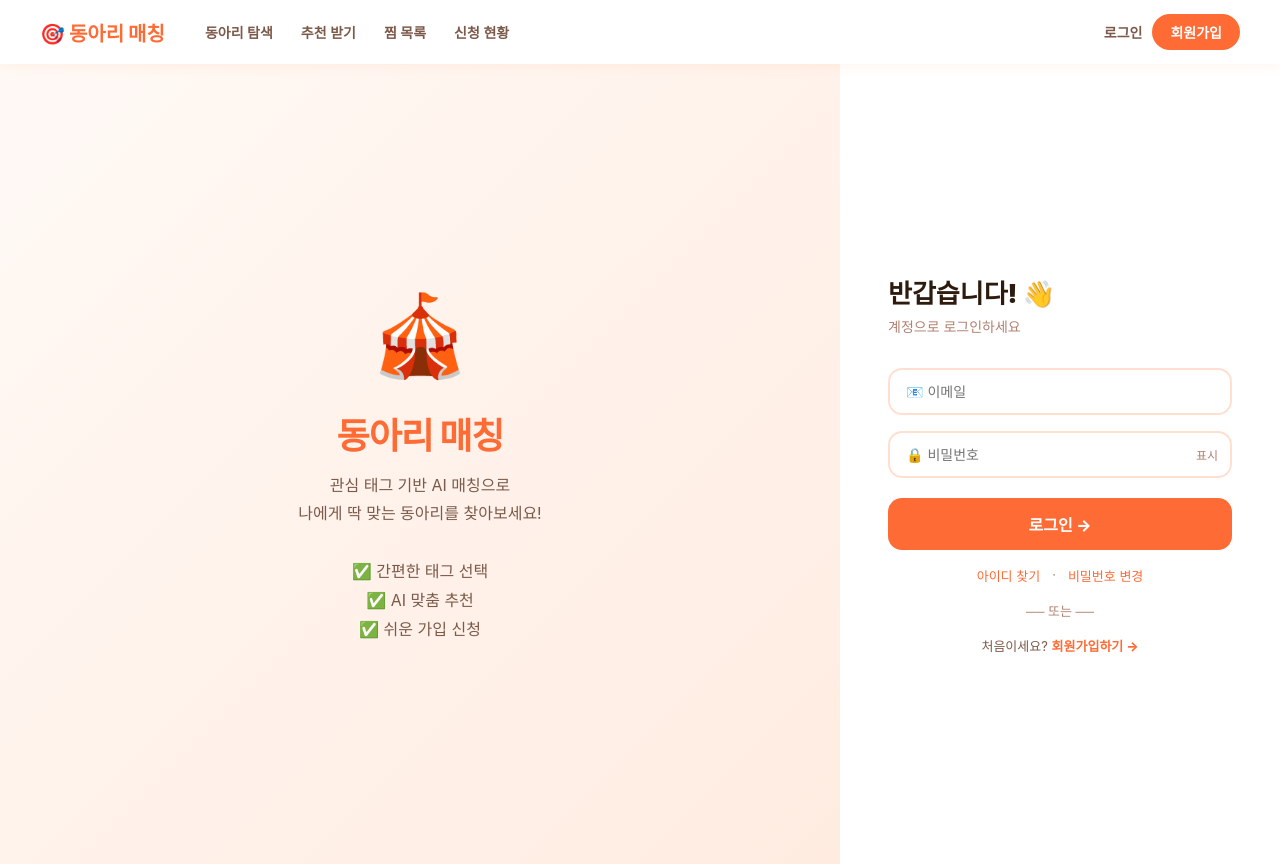
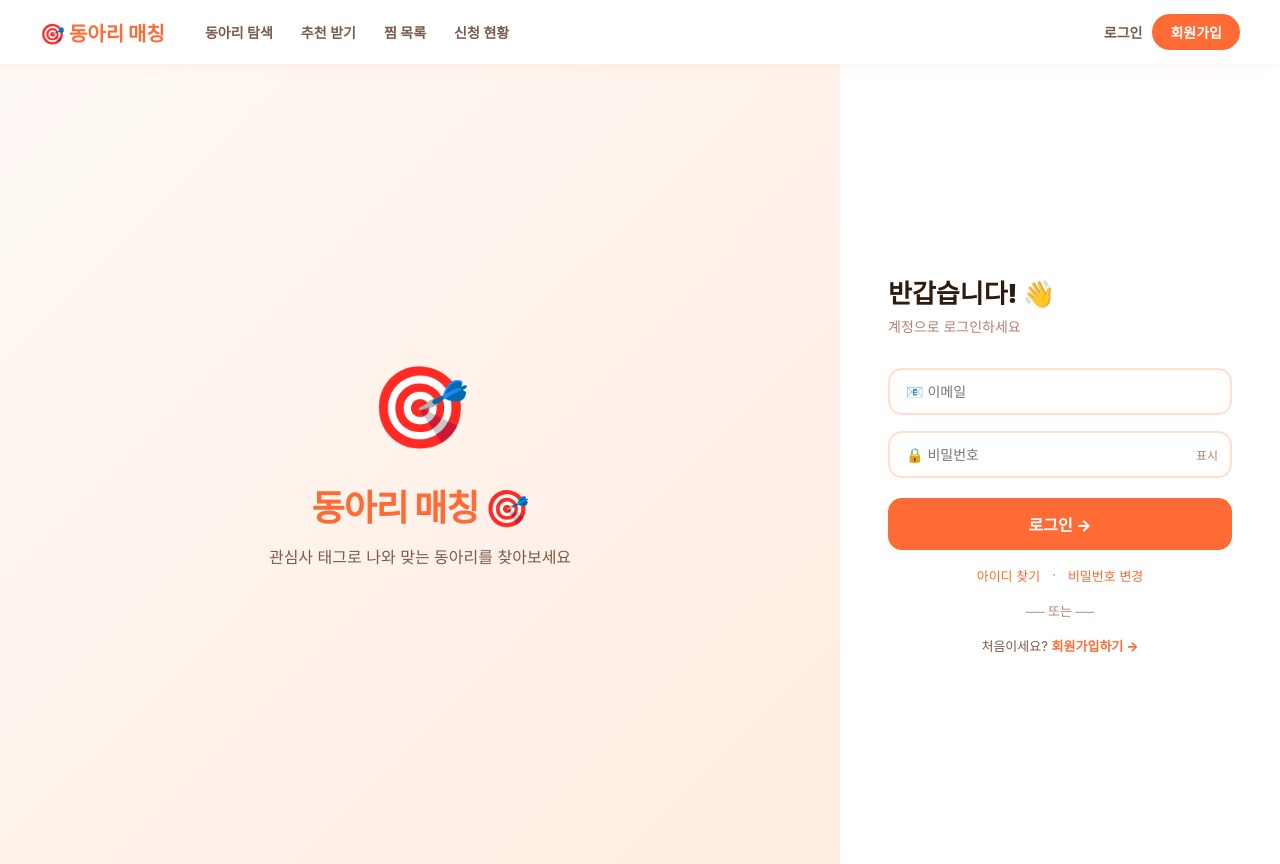
Before and after one commit to fromyjun1/2team, a React (Vite) app in the folder frontend/: page /login in a window 1280 px wide. Built offline with nearby package versions, Linux system fonts and the light colour scheme.

Commit message:
fix(part1): 로그인/메인 페이지 문구 수정

```diff
--- a/frontend/src/pages/part1/LoginPage.jsx
+++ b/frontend/src/pages/part1/LoginPage.jsx
@@ -25,14 +25,9 @@ export default function LoginPage({ onLogin }) {
     <div style={styles.wrap}>
       {/* 왼쪽 소개 패널 */}
       <div style={styles.left} className="login-left">
-        <div style={{ fontSize: 80, marginBottom: 24 }}>🎪</div>
-        <h2 style={styles.leftTitle}>동아리 매칭</h2>
-        <p style={styles.leftDesc}>
-          관심 태그 기반 AI 매칭으로<br />나에게 딱 맞는 동아리를 찾아보세요!<br /><br />
-          ✅ 간편한 태그 선택<br />
-          ✅ AI 맞춤 추천<br />
-          ✅ 쉬운 가입 신청
-        </p>
+        <div style={{ fontSize: 80, marginBottom: 24 }}>🎯</div>
+        <h2 style={styles.leftTitle}>동아리 매칭 🎯</h2>
+        <p style={styles.leftDesc}>관심사 태그로 나와 맞는 동아리를 찾아보세요</p>
       </div>
 
       {/* 오른쪽 폼 */}
--- a/frontend/src/pages/part2/ClubGalleryPage.jsx
+++ b/frontend/src/pages/part2/ClubGalleryPage.jsx
@@ -92,8 +92,8 @@ export default function ClubGalleryPage() {
       {/* 배너 */}
       <div style={styles.banner} className="gallery-banner">
         <div style={styles.bannerLeft}>
-          <h1 style={styles.bannerTitle}>내 취향에 딱!<br />동아리 매칭 🎯</h1>
-          <p style={styles.bannerDesc}>관심 태그를 선택하면 AI가 나에게 맞는<br />동아리를 추천해드려요</p>
+          <h1 style={styles.bannerTitle}>동아리 매칭 🎯</h1>
+          <p style={styles.bannerDesc}>관심사 태그로 나와 맞는 동아리를 찾아보세요</p>
           <div style={styles.bannerSearch} onClick={() => inputRef.current?.focus()}>
             {chips.map((chip, i) => (
               <span
```
Also changed, not shown: 2 other files (tests, documents, lock files or other folders).
